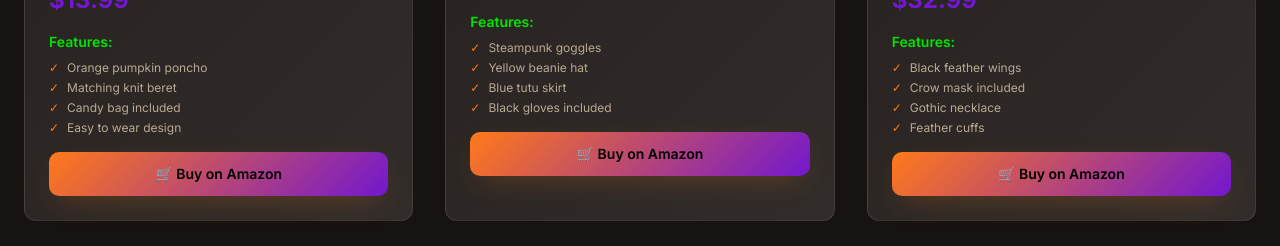
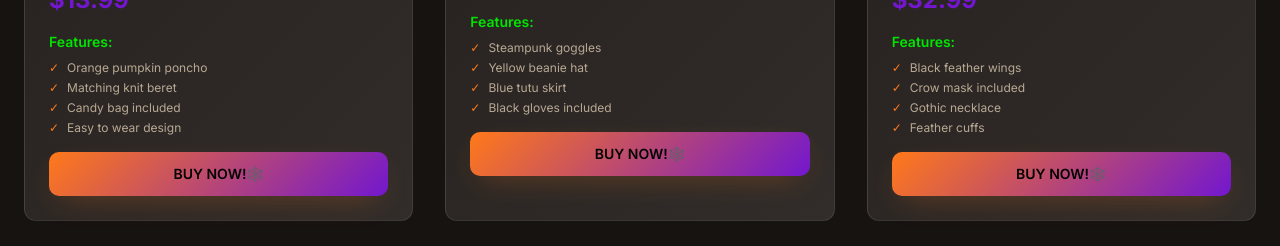
Before and after one commit to duuled/hallowmadness-la-spooktacular, a React (Vite) app: page /products in a window 1280 px wide. Shown: the part 820-1066 px from the top of the page. Built offline with nearby package versions, Linux system fonts and the light colour scheme.

Commit message:
Update button text

```diff
--- a/src/pages/Products.tsx
+++ b/src/pages/Products.tsx
@@ -301,7 +301,7 @@ export default function Products() {
                     target="_blank"
                     rel="noopener noreferrer"
                   >
-                    🛒 Buy on Amazon
+                    BUY NOW!🕸️
                   </a>
                 </Button>
               </div>
```
